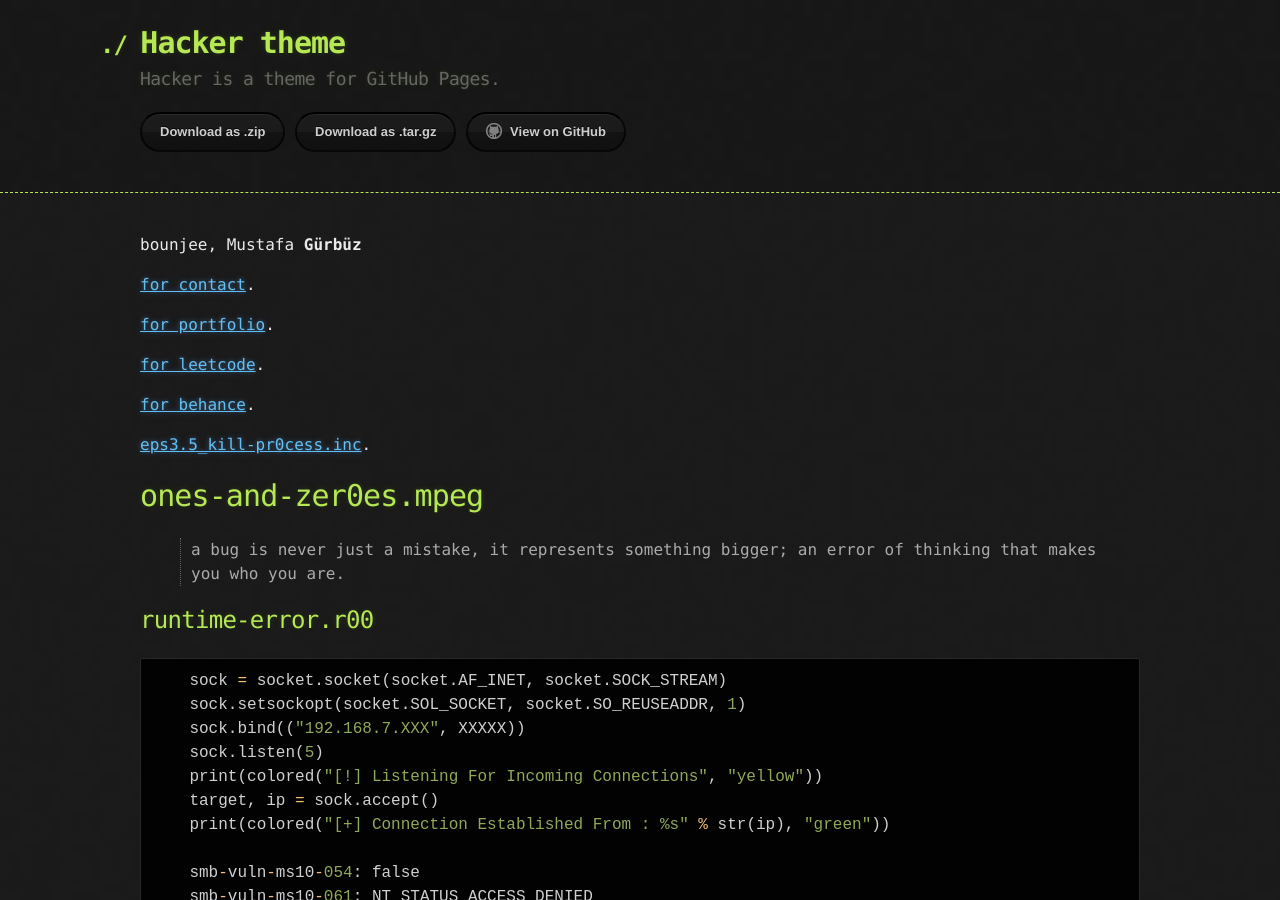
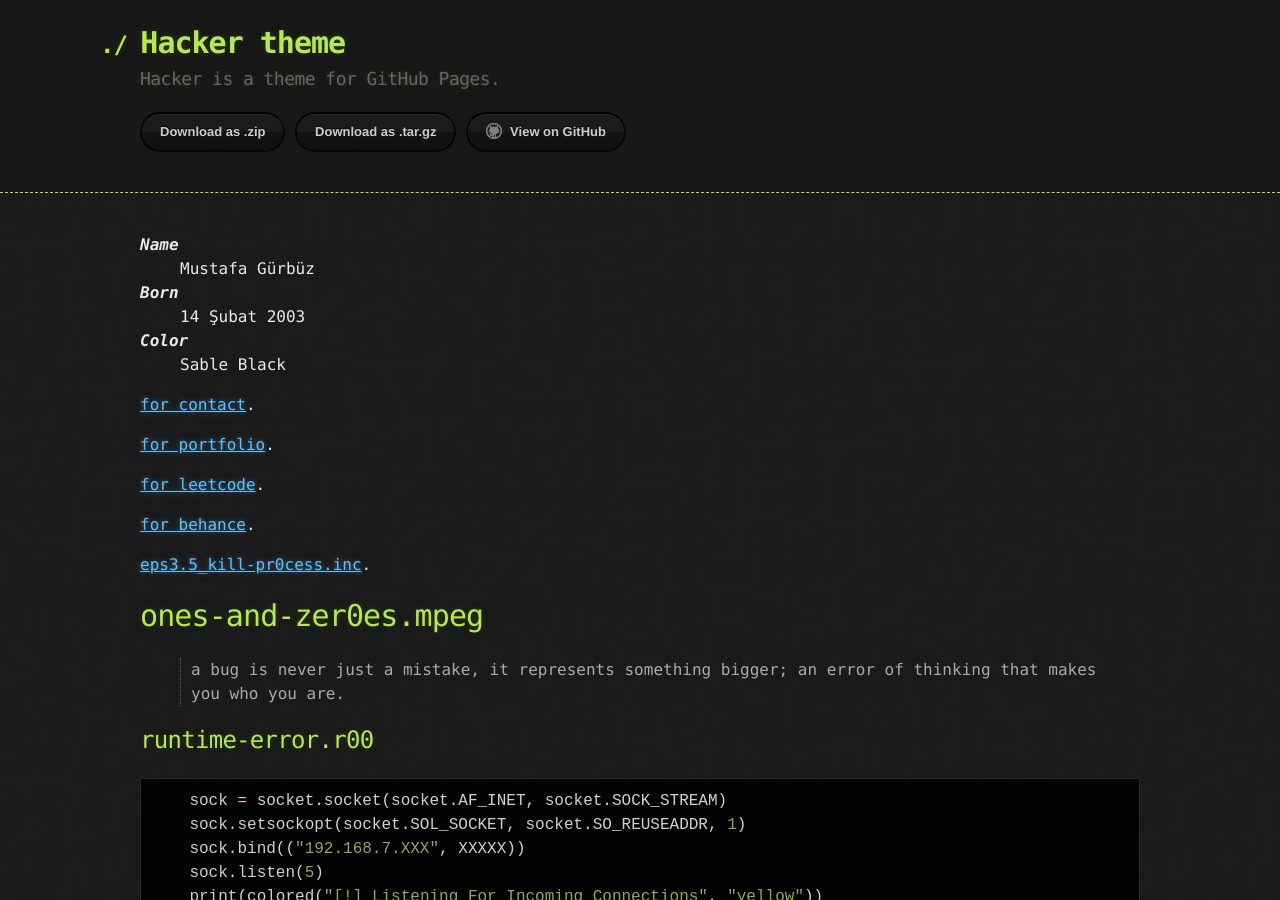
Before and after one commit to bounjee/bounjee.github.io, a Jekyll site: the page built from index.md, in a window 1280 px wide and 900 px high. Built offline with Jekyll 4.4.1, drawn with Linux system fonts in a browser that asks for light colours; some of the changed text lies outside the part shown.

Commit message:
Update index.md

```diff
--- a/index.md
+++ b/index.md
@@ -2,7 +2,14 @@
 layout: default
 ---
 
-bounjee, Mustafa **Gürbüz**
+<dl>
+<dt>Name</dt>
+<dd>Mustafa Gürbüz</dd>
+<dt>Born</dt>
+<dd>14 Şubat 2003</dd>
+<dt>Color</dt>
+<dd>Sable Black</dd>
+</dl>
 
 [for contact](https://www.linkedin.com/in/grbuzmustafa/).
 
@@ -50,14 +57,3 @@ bounjee, Mustafa **Gürbüz**
 | ok           | good `zoute` drop | yumm  |
 
 ![dont-delete-me.ko](../assets/images/programmercat.gif)
-
-<dl>
-<dt>Name</dt>
-<dd>Mustafa Gürbüz</dd>
-<dt>Born</dt>
-<dd>14 Şubat 2003</dd>
-<dt>Birthplace</dt>
-<dd>Gaziantep</dd>
-<dt>Color</dt>
-<dd>Sable Black</dd>
-</dl>
```
